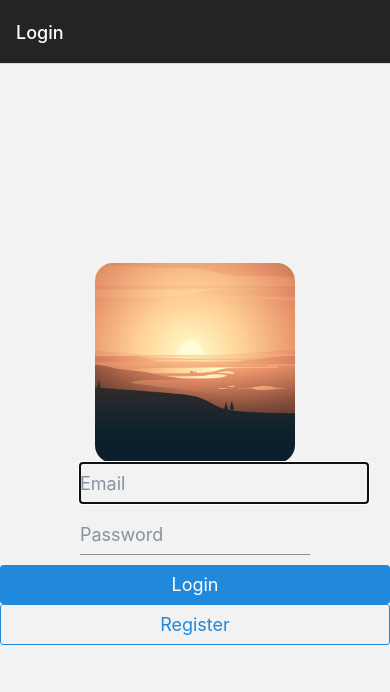
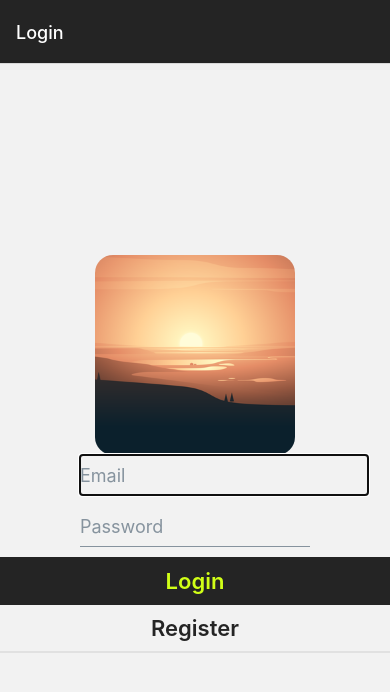
Before and after one commit to kellonparkinson/landlord-mobile-app, a React Native app: screen /Login in a window 390 px wide. Shown: the top 692 px of the page. Built offline with nearby package versions, Linux system fonts and the light colour scheme.

Commit message:
completed basic login screen for now

```diff
--- a/components/ConversationCard.jsx
+++ b/components/ConversationCard.jsx
@@ -1,9 +1,9 @@
-import { View, Text, Image, TouchableHighlight, StyleSheet } from 'react-native'
+import { View, Text, Image, Pressable, StyleSheet } from 'react-native'
 import React from 'react'
 
 const ConversationCard = ({ data, onPress }) => {
   return (
-    <TouchableHighlight onPress={onPress}>
+    <Pressable onPress={onPress}>
         <View style={styles.conversationCard}>
             <View style={styles.contactIcon}>
                 <Image
@@ -20,7 +20,7 @@ const ConversationCard = ({ data, onPress }) => {
                 </Text>
             </View>
         </View>
-    </TouchableHighlight>
+    </Pressable>
   )
 }
 
--- a/screens/LoginScreen.jsx
+++ b/screens/LoginScreen.jsx
@@ -1,10 +1,14 @@
-import { StyleSheet, Text, View } from 'react-native'
+import { StyleSheet, Text, View, Pressable } from 'react-native'
 import React, { useState } from 'react'
 import { Button, Input, Image } from 'react-native-elements'
 
 const LoginScreen = () => {
   const [email, setEmail] = useState('')
   const [password, setPassword] = useState('')
+
+  const handleLogin = () => {
+
+  }
 
   return (
     <View style={styles.screenWrapper}>
@@ -30,15 +34,19 @@ const LoginScreen = () => {
       </View>
 
       <View style={styles.btnWrapper}>
-        <Button
-          containerStyle={styles.button}
-          title='Login'
-        />
-        <Button
-          containerStyle={styles.button}
-          type='outline'
-          title='Register'
-        />
+        <Pressable
+          style={styles.loginBtn}
+          onPress={handleLogin}
+        >
+          <Text style={{ color: '#d1ff17', fontSize: 22, fontWeight: '600' }}>Login</Text>
+        </Pressable>
+
+        <Pressable
+          style={styles.registerBtn}
+          onPress={() => navigation.navigate('Register')}
+        >
+          <Text style={{ color: '#242424', fontSize: 22, fontWeight: '600' }}>Register</Text>
+        </Pressable>
       </View>
     </View>
   )
@@ -64,7 +72,19 @@ const styles = StyleSheet.create({
     btnWrapper: {
       width: '100%',
     },
-    button: {
-
+    loginBtn: {
+      width: '100%',
+      height: 48,
+      alignItems: 'center',
+      justifyContent: 'center',
+      backgroundColor: '#242424',
+    },
+    registerBtn: {
+      width: '100%',
+      height: 48,
+      alignItems: 'center',
+      justifyContent: 'center',
+      borderBottomWidth: 2,
+      borderColor: '#e1e1e1'
     },
 })
```
